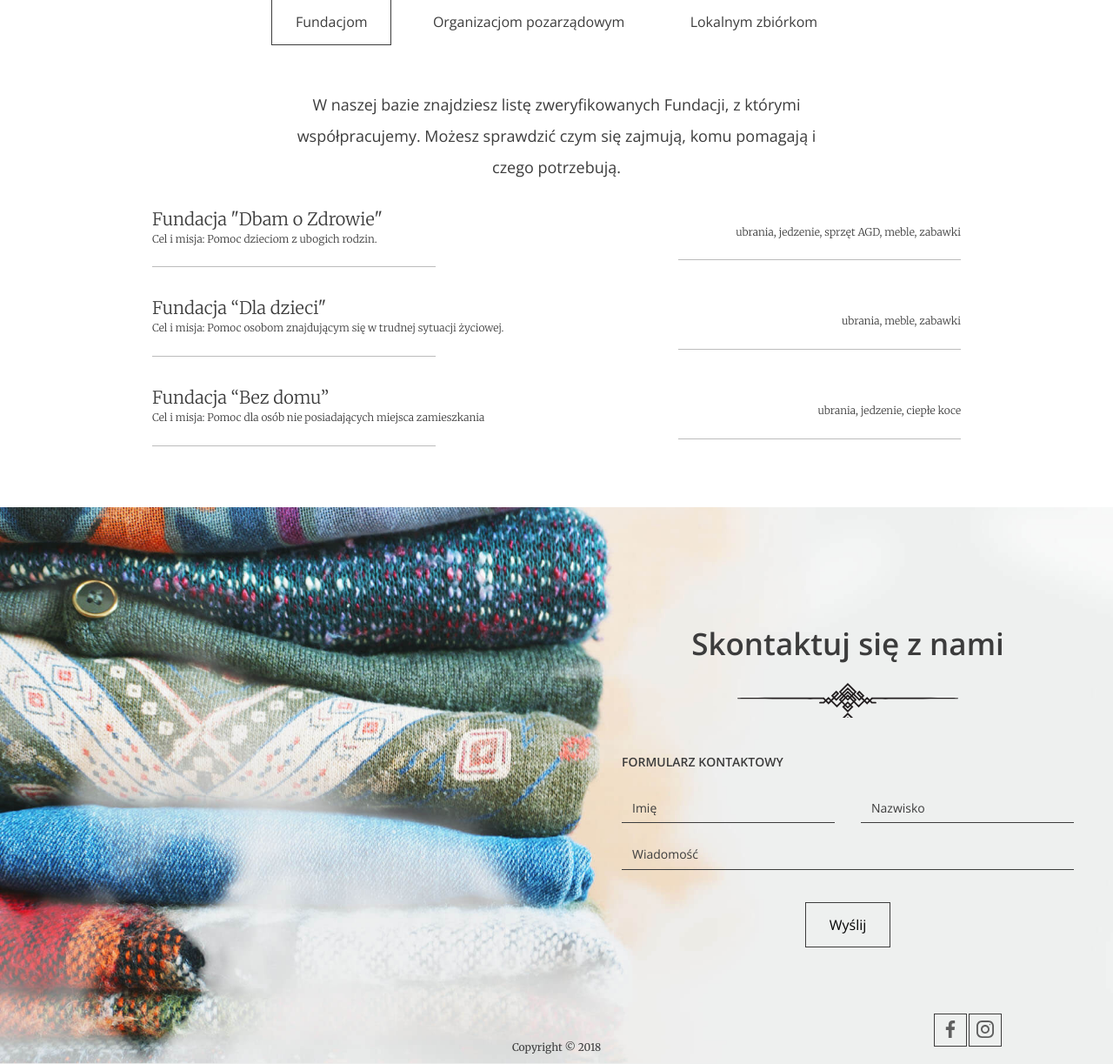
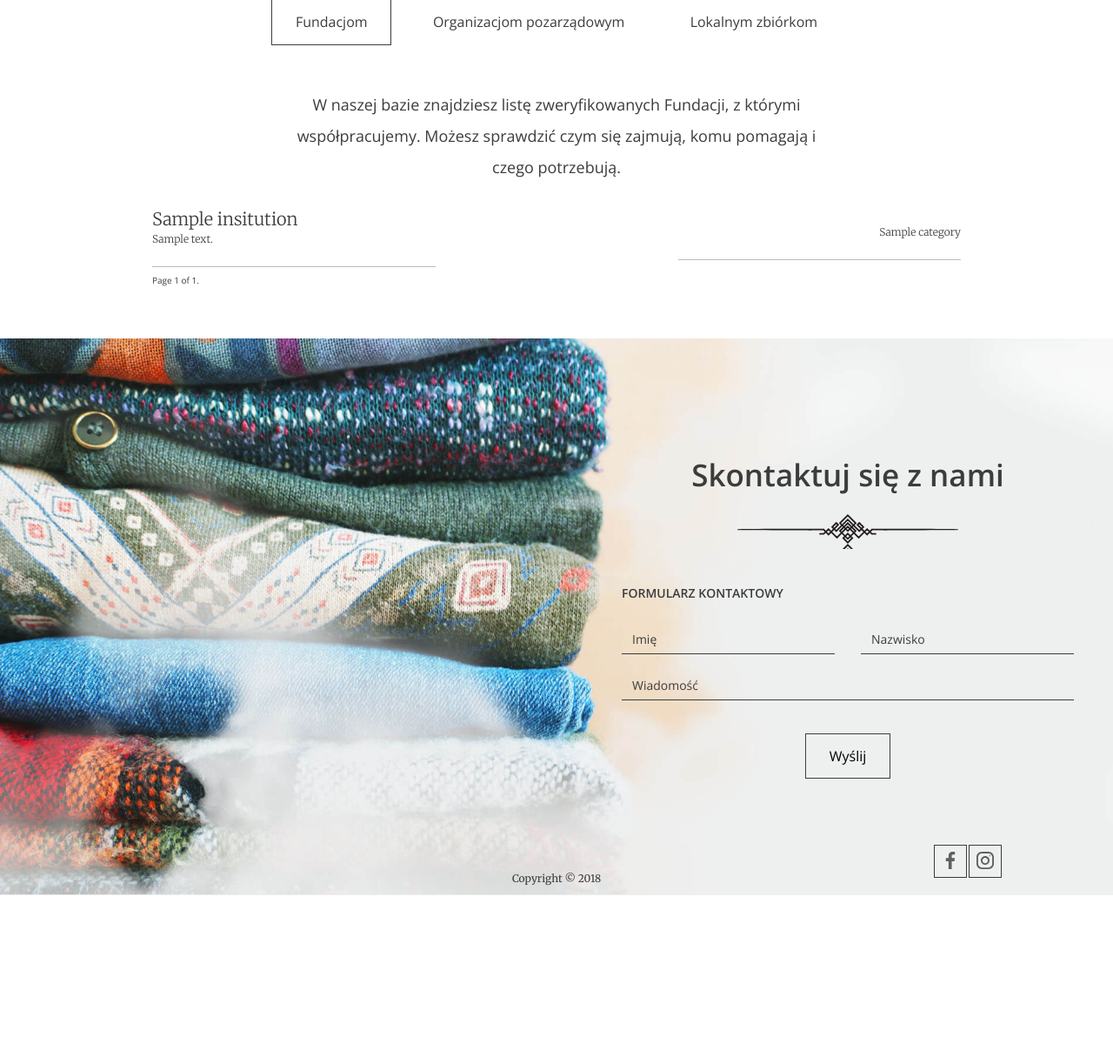
Before and after one commit to WojciechGdansk/charity, a Django app: page / in a window 1280 px wide. Shown: the part 2655-3878 px from the top of the page at 87% size. After the commit the page ends 3684 px from the top, so only its background shows below. Run offline with Django 4.2, Linux system fonts and the light colour scheme; tables that the repository leaves empty hold one stand-in row (values such as "Sample post").

Commit message:
2#tasks done

```diff
--- a/charity/urls.py
+++ b/charity/urls.py
@@ -20,8 +20,8 @@ from giving import views
 
 urlpatterns = [
     path('admin/', admin.site.urls),
-    path('', views.LandingPare.as_view()),
-    path('donate/', views.AddDonation.as_view()),
-    path('login/', views.Login.as_view()),
-    path('register/', views.Register.as_view()),
+    path('', views.LandingPage.as_view(), name='main'),
+    path('donate/', views.AddDonation.as_view(), name="donate"),
+    path('login/', views.Login.as_view(), name='login'),
+    path('register/', views.Register.as_view(), name='register'),
 ]
--- a/giving/templates/base.html
+++ b/giving/templates/base.html
@@ -12,7 +12,7 @@
 {% block body %}
 {% endblock %}
     <footer>
-      <div class="contact">
+      <div class="contact" id="contact">
         <h2>Skontaktuj się z nami</h2>
         <h3>Formularz kontaktowy</h3>
         <form class="form--contact">
--- /dev/null
+++ b/giving/templates/headermenu.html
@@ -0,0 +1,8 @@
+<ul>
+  <li><a href="{% url 'main' %}" class="btn btn--without-border active">Start</a></li>
+  <li><a href="{% url 'main' %}#steps" class="btn btn--without-border">O co chodzi?</a></li>
+  <li><a href="{% url 'main' %}#about-us" class="btn btn--without-border">O nas</a></li>
+  <li><a href="{% url 'main' %}#help" class="btn btn--without-border">Fundacje i organizacje</a></li>
+  <li><a href="{% url 'donate' %}" class="btn btn--without-border">Przekaż dary</a></li>
+  <li><a href="#contact" class="btn btn--without-border">Kontakt</a></li>
+</ul>
--- a/giving/templates/index.html
+++ b/giving/templates/index.html
@@ -6,19 +6,9 @@
 
     <header class="header--main-page">
       <nav class="container container--70">
-        <ul class="nav--actions">
-          <li><a href="" class="btn btn--small btn--without-border">Zaloguj</a></li>
-          <li><a href="#" class="btn btn--small btn--highlighted">Załóż konto</a></li>
-        </ul>
+{% include 'login_header.html' %}
+{% include 'headermenu.html' %}
 
-        <ul>
-          <li><a href="" class="btn btn--without-border active">Start</a></li>
-          <li><a href="#steps" class="btn btn--without-border">O co chodzi?</a></li>
-          <li><a href="#about-us" class="btn btn--without-border">O nas</a></li>
-          <li><a href="#help" class="btn btn--without-border">Fundacje i organizacje</a></li>
-          <li><a href="form.html" class="btn btn--without-border">Przekaż dary</a></li>
-          <li><a href="#contact" class="btn btn--without-border">Kontakt</a></li>
-        </ul>
       </nav>
 
       <div class="slogan container container--90">
@@ -74,7 +64,7 @@
         </div>
       </div>
 
-      <a href="#" class="btn btn--large">Załóż konto</a>
+      <a href="{% url 'register' %}" class="btn btn--large">Załóż konto</a>
     </section>
 
     <section id="about-us" class="about-us">
@@ -96,37 +86,39 @@
       </ul>
 
       <!-- SLIDE 1 -->
-      <div class="help--slides active" data-id="1">
+      <div class="help--slides active" data-id="1" id="foundations">
         <p>W naszej bazie znajdziesz listę zweryfikowanych Fundacji, z którymi współpracujemy. Możesz sprawdzić czym się zajmują, komu pomagają i czego potrzebują.</p>
 
         <ul class="help--slides-items">
+            {% for foundation in foundations %}
               <li>
                 <div class="col">
-              <div class="title">Fundacja "Dbam o Zdrowie"</div>
-              <div class="subtitle">Cel i misja: Pomoc dzieciom z ubogich rodzin.</div>
+                  <div class="title">{{ foundation.name }}</div>
+                  <div class="subtitle">{{ foundation.description }}</div>
                 </div>
 
-            <div class="col"><div class="text">ubrania, jedzenie, sprzęt AGD, meble, zabawki</div></div>
+                <div class="col"><div class="text">{% for cat in foundation.categories.all  %}{{ cat.name }}{% endfor %}</div></div>
               </li>
+            {% endfor %}
 
-          <li>
-            <div class="col">
-              <div class="title">Fundacja “Dla dzieci"</div>
-              <div class="subtitle">Cel i misja: Pomoc osobom znajdującym się w trudnej sytuacji życiowej.</div>
+        </ul>
+      <div class="pagination">
+        <span class="step-links">
+            {% if foundations.has_previous %}
+                <a href="?page=1">&laquo; first</a>
+                <a href="?page={{ foundations.previous_page_number }}">previous</a>
+            {% endif %}
+
+            <span class="current">
+                Page {{ foundations.number }} of {{ foundations.paginator.num_pages }}.
+            </span>
+
+            {% if foundations.has_next %}
+                <a href="?page={{ foundations.next_page_number }}">next</a>
+                <a href="?page={{ foundations.paginator.num_pages }}">last &raquo;</a>
+        {% endif %}
+        </span>
       </div>
-
-            <div class="col"><div class="text">ubrania, meble, zabawki</div></div>
-          </li>
-
-          <li>
-            <div class="col">
-              <div class="title">Fundacja “Bez domu”</div>
-              <div class="subtitle">Cel i misja: Pomoc dla osób nie posiadających miejsca zamieszkania</div>
-            </div>
-
-            <div class="col"><div class="text">ubrania, jedzenie, ciepłe koce</div></div>
-          </li>
-        </ul>
         <!-- Pagination
         <ul class="help--slides-pagination">
           <li><a href="#" class="btn btn--small btn--without-border active" data-page="1">1</a></li>
@@ -140,47 +132,37 @@
       <!-- SLIDE 2 -->
       <div class="help--slides" data-id="2">
         <p>
-          Lorem ipsum dolor, sit amet consectetur adipisicing elit. Hic officiis mollitia dolor, neque aspernatur accusamus debitis. Ducimus, officia. Quia, sunt illum! Non iste placeat ab ipsum alias
-          quos suscipit corporis!
+          W bazie znajdują się pozarządowe organizacje charytatywne zarejestrowane w KRS. Szczegółowy opis organizacji poniżej.
         </p>
         <ul class="help--slides-items">
+            {% for nongover in non_governmental_organization %}
               <li>
                 <div class="col">
-              <div class="title">Organizacja 1</div>
-              <div class="subtitle">Lorem ipsum dolor sit amet consectetur.</div>
+                  <div class="title">{{ nongover.name }}</div>
+                  <div class="subtitle">{{ nongover.description }}</div>
                 </div>
 
-            <div class="col"><div class="text">Lorem ipsum dolor sit amet consectetur adipisicing elit.</div></div>
+                <div class="col"><div class="text">{% for cat in nongover.categories.all %}{{ cat.name }}{% endfor %}</div></div>
               </li>
+            {% endfor %}
+        </ul>
+      <div class="pagination">
+        <span class="step-links">
+            {% if non_governmental_organization.has_previous %}
+                <a href="?page=1">&laquo; first</a>
+                <a href="?page={{ non_governmental_organization.previous_page_number }}">previous</a>
+            {% endif %}
 
-          <li>
-            <div class="col">
-              <div class="title">Organizacja 2</div>
-              <div class="subtitle">Lorem ipsum dolor sit amet consectetur.</div>
+            <span class="current">
+                Page {{ non_governmental_organization.number }} of {{ non_governmental_organization.paginator.num_pages }}.
+            </span>
+
+            {% if non_governmental_organization.has_next %}
+                <a href="?page={{ non_governmental_organization.next_page_number }}">next</a>
+                <a href="?page={{ non_governmental_organization.paginator.num_pages }}">last &raquo;</a>
+        {% endif %}
+        </span>
       </div>
-
-            <div class="col"><div class="text">Lorem ipsum dolor sit amet consectetur adipisicing elit.</div></div>
-          </li>
-
-          <li>
-            <div class="col">
-              <div class="title">Organizacja 3</div>
-              <div class="subtitle">Lorem ipsum dolor sit amet consectetur.</div>
-            </div>
-
-            <div class="col"><div class="text">Lorem ipsum dolor sit amet consectetur adipisicing elit.</div></div>
-          </li>
-
-          <li>
-            <div class="col">
-              <div class="title">Organizacja 4</div>
-              <div class="subtitle">Lorem ipsum dolor sit amet consectetur.</div>
-            </div>
-
-            <div class="col"><div class="text">Lorem ipsum dolor sit amet consectetur adipisicing elit.</div></div>
-          </li>
-        </ul>
-
         <!-- Pagination
         <ul class="help--slides-pagination">
           <li><a href="#" class="btn btn--small btn--without-border active" data-page="1">1</a></li>
@@ -194,27 +176,36 @@
 
       <!-- SLIDE 3 -->
       <div class="help--slides" data-id="3">
-        <p>Lorem ipsum dolor sit amet, his ocurreret persequeris ea, ad utinam laudem duo. Verterem adipisci partiendo eos ne, ea his reque quaeque recteque, ne quo lobortis intellegam.</p>
+        <p>Poniżej lokalne zbiórki wraz z opisem najbardziej potrzebujących rzeczy</p>
         <ul class="help--slides-items">
+            {% for collection in local_collection %}
               <li>
                 <div class="col">
-              <div class="title">Lokalna zbiórka 1</div>
-              <div class="subtitle">Lorem ipsum dolor sit amet consectetur.</div>
+                  <div class="title">{{ collection.name }}</div>
+                  <div class="subtitle">{{ collection.description }}</div>
                 </div>
 
-            <div class="col"><div class="text">Lorem ipsum dolor sit amet consectetur adipisicing elit.</div></div>
+                <div class="col"><div class="text">{% for cat in collection.categories.all %}{{ cat.name }}{% endfor %}</div></div>
               </li>
+            {% endfor %}
+        </ul>
+      <div class="pagination">
+        <span class="step-links">
+            {% if local_collection.has_previous %}
+                <a href="?page=1">&laquo; first</a>
+                <a href="?page={{ local_collection.previous_page_number }}">previous</a>
+            {% endif %}
 
-          <li>
-            <div class="col">
-              <div class="title">Lokalna zbiórka 2</div>
-              <div class="subtitle">Lorem ipsum dolor sit amet consectetur.</div>
+            <span class="current">
+                Page {{ local_collection.number }} of {{ local_collection.paginator.num_pages }}.
+            </span>
+
+            {% if local_collection.has_next %}
+                <a href="?page={{ local_collection.next_page_number }}">next</a>
+                <a href="?page={{ local_collection.paginator.num_pages }}">last &raquo;</a>
+        {% endif %}
+        </span>
       </div>
-
-            <div class="col"><div class="text">Lorem ipsum dolor sit amet consectetur adipisicing elit.</div></div>
-          </li>
-        </ul>
-
         <!-- Pagination
         <ul class="help--slides-pagination">
           <li><a href="#" class="btn btn--small btn--without-border active" data-page="1">1</a></li>
--- /dev/null
+++ b/giving/templates/login_header.html
@@ -0,0 +1,18 @@
+
+{% if user.is_authenticated %}
+    <ul class="nav--actions">
+      <li class="logged-user">
+        Witaj {{ user }}
+        <ul class="dropdown">
+          <li><a href="#">Profil</a></li>
+          <li><a href="#">Moje zbiórki</a></li>
+          <li><a href="#">Wyloguj</a></li>
+        </ul>
+      </li>
+    </ul>
+{% else %}
+    <ul class="nav--actions">
+      <li><a href="{% url 'login' %}" class="btn btn--small btn--without-border">Zaloguj</a></li>
+      <li><a href="{% url 'register' %}" class="btn btn--small btn--highlighted">Załóż konto</a></li>
+    </ul>
+{% endif %}
--- a/giving/views.py
+++ b/giving/views.py
@@ -2,17 +2,31 @@ from django.shortcuts import render
 from django.views import View
 from giving.models import Donation, Insitution
 from django.db.models import Sum
+from django.core.paginator import Paginator
 
 # Create your views here.
-class LandingPare(View):
+class LandingPage(View):
     def get(self, request):
         supported_institution = set()
         all_insitutions = Insitution.objects.all()
         for institution in all_insitutions:
             supported_institution.add(institution.name)
+        foundations = Insitution.objects.filter(type=1).order_by('id')
+        paginator_foundations = Paginator(foundations,5)
+        page = request.GET.get('page')
+        foundations = paginator_foundations.get_page(page)
+        non_governmental_organization = Insitution.objects.filter(type=2).order_by('id')
+        paginator_nongover = Paginator(non_governmental_organization,5)
+        non_governmental_organization = paginator_nongover.get_page(page)
+        local_collection = Insitution.objects.filter(type=3).order_by('id')
+        paginator_local_collections = Paginator(local_collection, 5)
+        local_collection = paginator_local_collections.get_page(page)
         return render(request, 'index.html', context={
             "bags": Donation.objects.aggregate(Sum('quantity'))['quantity__sum'],
-            'supported_institutions': len(supported_institution)
+            'supported_institutions': len(supported_institution),
+            "foundations": foundations,
+            "non_governmental_organization": non_governmental_organization,
+            "local_collection": local_collection
         })
 
 
```
Also changed, not shown: giving/templates/form-confirmation.html (+2 -17 lines), giving/templates/form.html (+2 -18 lines), giving/templates/login.html (+2 -11 lines), giving/templates/register.html (+2 -11 lines). Lines whose indentation alone changed are shown as unchanged.
